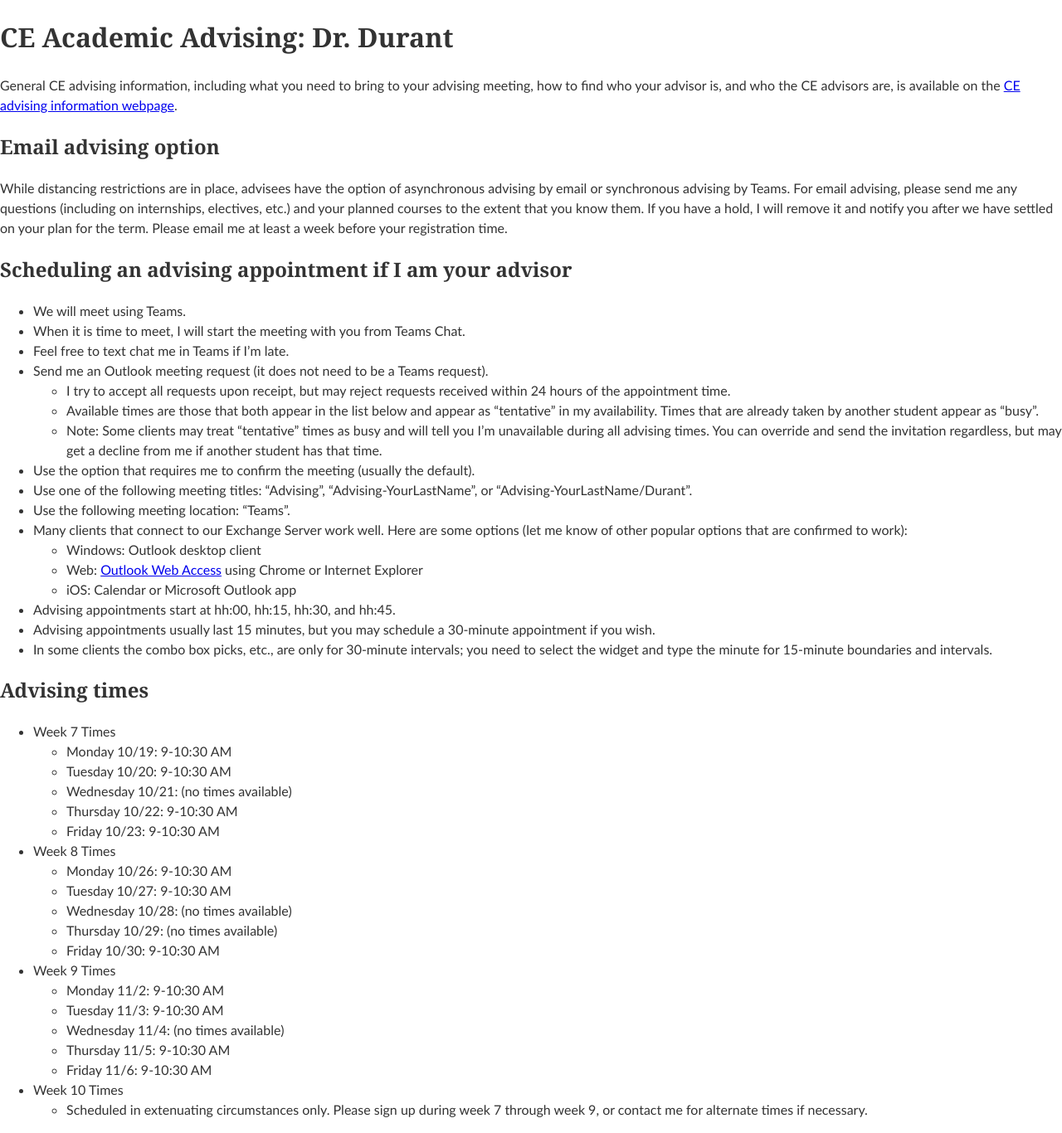
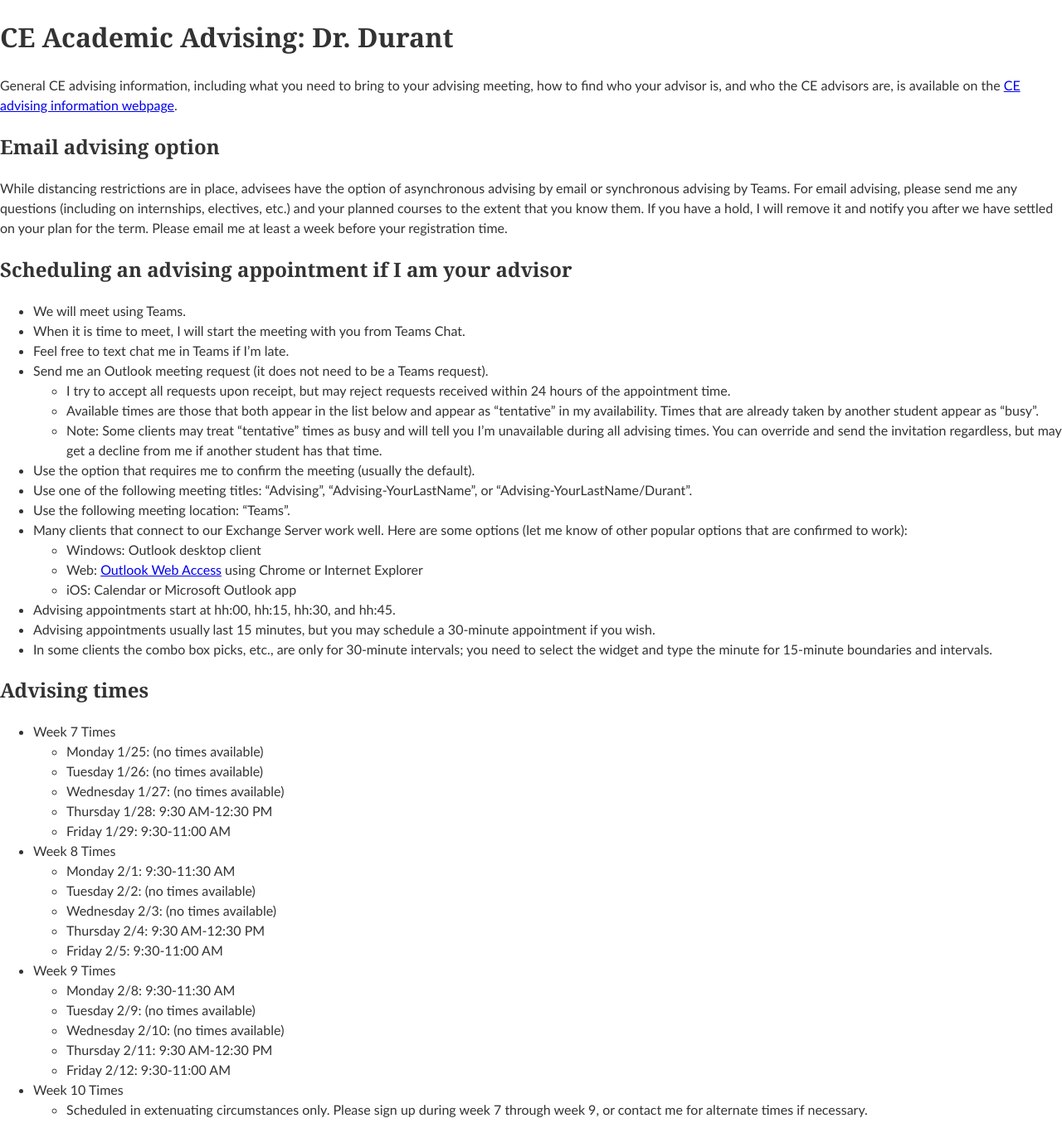
Before and after one commit to edurant/edurant.github.io, a Jekyll site: the page built from advising/durant.md, in a window 1280 px wide. Shown: the whole page at 83% size. Built offline with Jekyll 4.4.1, drawn with Linux system fonts in a browser that asks for light colours.

Commit message:
winter advising

```diff
--- a/advising/durant.md
+++ b/advising/durant.md
@@ -32,25 +32,25 @@ While distancing restrictions are in place, advisees have the option of asynchro
 ## Advising times
 
 * Week 7 Times
-  * Monday 10/19: 9-10:30 AM
-  * Tuesday 10/20: 9-10:30 AM
-  * Wednesday 10/21: (no times available)
-  * Thursday 10/22: 9-10:30 AM
-  * Friday 10/23: 9-10:30 AM
+  * Monday 1/25: (no times available)
+  * Tuesday 1/26: (no times available)
+  * Wednesday 1/27: (no times available)
+  * Thursday 1/28: 9:30 AM-12:30 PM
+  * Friday 1/29: 9:30-11:00 AM
 
 * Week 8 Times
-  * Monday 10/26: 9-10:30 AM
-  * Tuesday 10/27: 9-10:30 AM
-  * Wednesday 10/28: (no times available)
-  * Thursday 10/29: (no times available)
-  * Friday 10/30: 9-10:30 AM
+  * Monday 2/1: 9:30-11:30 AM
+  * Tuesday 2/2: (no times available)
+  * Wednesday 2/3: (no times available)
+  * Thursday 2/4: 9:30 AM-12:30 PM
+  * Friday 2/5: 9:30-11:00 AM
 
 * Week 9 Times
-  * Monday 11/2: 9-10:30 AM
-  * Tuesday 11/3: 9-10:30 AM
-  * Wednesday 11/4: (no times available)
-  * Thursday 11/5: 9-10:30 AM
-  * Friday 11/6: 9-10:30 AM
+  * Monday 2/8: 9:30-11:30 AM
+  * Tuesday 2/9: (no times available)
+  * Wednesday 2/10: (no times available)
+  * Thursday 2/11: 9:30 AM-12:30 PM
+  * Friday 2/12: 9:30-11:00 AM
 
 * Week 10 Times
   * Scheduled in extenuating circumstances only. Please sign up during week 7 through week 9, or contact me for alternate times if necessary.
```
